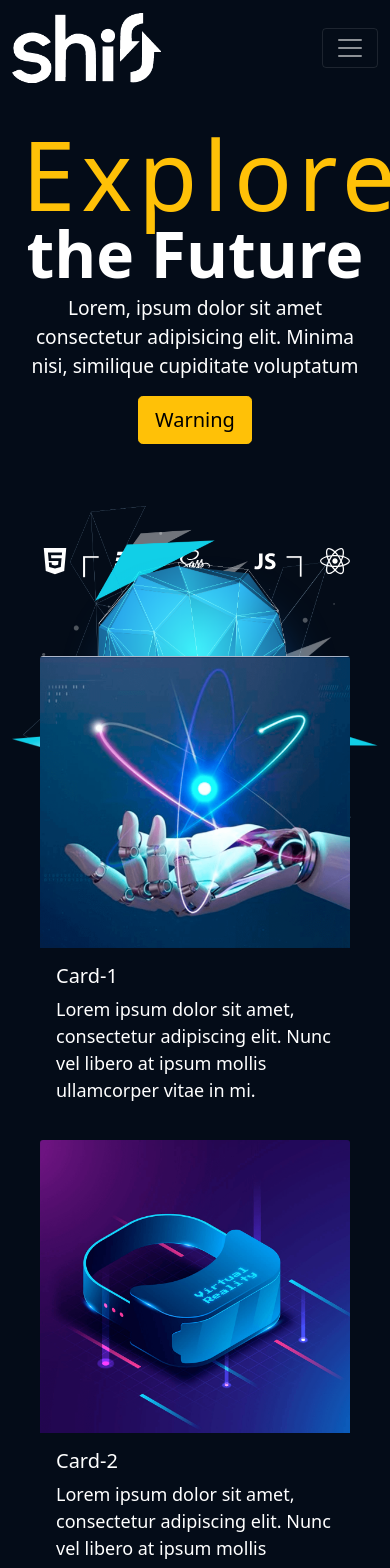
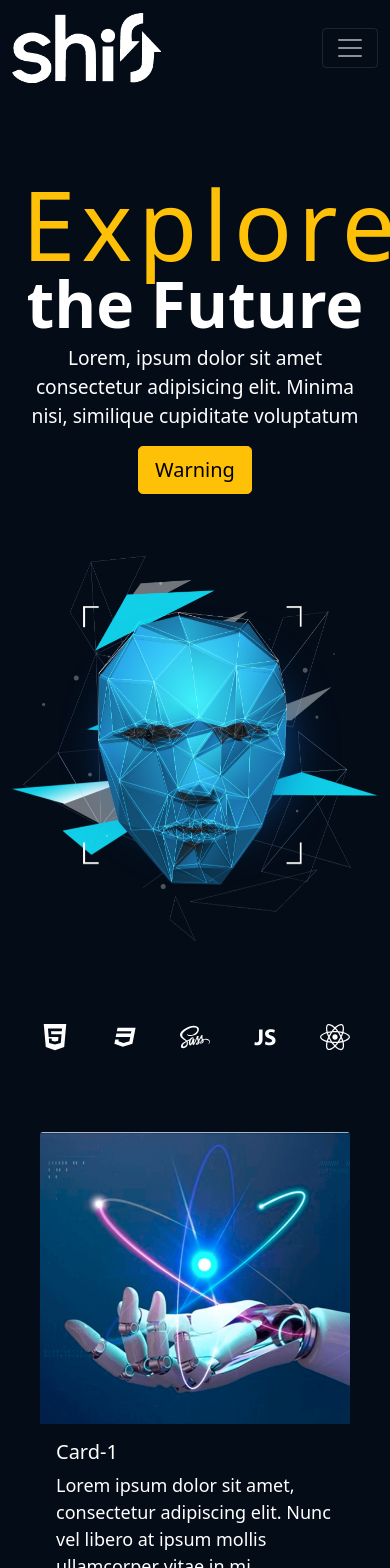
Before and after one commit to ChrisBridge/my-portfolio-react, a React (Create React App) app: page / in a window 390 px wide. Shown: the top 1568 px of the page. Built offline with nearby package versions, Linux system fonts and the light colour scheme.

Commit message:
ricontrollo su mobile

```diff
--- a/src/components/BoxIntro/box-intro.jsx
+++ b/src/components/BoxIntro/box-intro.jsx
@@ -6,7 +6,7 @@ export default class str extends Component {
     render() {
         return (
           <>
-          <Col>
+          <Col xs={12} md={12} lg={4}>
             <Card>
               <Card.Img variant="top" src={this.props.immagine} />
               <Card.Body>
--- a/src/components/Contact/contact.jsx
+++ b/src/components/Contact/contact.jsx
@@ -7,7 +7,11 @@ export default class contact extends Component {
     render() {
         return (
         <>
-            <Row className='form_box'>
+            <Row className='form_box align-items-center'>
+                <Col sm={12} md={6}>
+                    <img src={Image} alt="" className='contact_img' />
+                </Col>
+
                 <Col sm={12} md={6}>
                     <div className="contact_form">
                         <h2>Here Me...</h2>
@@ -32,9 +36,6 @@ export default class contact extends Component {
                         <Button variant="outline-warning">Click Here</Button>
                     </div>
                 </Col>
-                <Col sm={12} md={6}>
-                    <img src={Image} alt="" className='contact_img' />
-                </Col>
             </Row>
         </>
         )
--- a/src/components/Contact/contact.scss
+++ b/src/components/Contact/contact.scss
@@ -1,7 +1,8 @@
 .form_box{
     .contact_form{
+        padding-left: 20px;
         h2{
-            font-size: 100px;
+            font-size: 70px;
             font-weight: bold;
         }
     }
@@ -32,3 +33,14 @@
         border-color: #285c91;
     }
 }
+
+@media (max-width: 768px){
+  .contact_form{
+      text-align: center;
+      margin-top: 30px;
+      padding: 0!important;
+      .btn-outline-warning{
+          margin: 30px 0;
+      }
+  }
+}
--- a/src/components/Hero/Hero.jsx
+++ b/src/components/Hero/Hero.jsx
@@ -9,7 +9,7 @@ function Hero() {
     return (
         <section className='hero'>
             <Row>
-                <Col md={6}>
+                <Col xs={12} md={12} lg={6}>
                     <div className="hero_content">
                         <h1 className='hero_title'>
                             <span title="Explore" className='bigTitle'>Explore</span> the Future</h1>
@@ -17,7 +17,7 @@ function Hero() {
                         <Button variant="warning" size="lg">Warning</Button>{' '}
                     </div>
                 </Col>
-                <Col md={6}>
+                <Col xs={12} md={12} lg={6}>
                     <img src={image} alt="Future" className='scale-up-center hero_image'/>
                 </Col>
             </Row>
--- a/src/components/Hero/Hero.scss
+++ b/src/components/Hero/Hero.scss
@@ -1,8 +1,6 @@
 .hero{
-    height: 80vh;
-    @media (min-width: 1280px) {
-        padding-top: 100px;
-    }
+    height: 100%;
+    padding: 50px 0;
     .hero_content{
         padding-top: 5rem;
         .bigTitle{
@@ -83,8 +81,10 @@
 /* ! media query tablet */
 /* -------------------------------------------------------------------------------- */
 
-@media (max-width: 1023px) {
+@media (max-width: 820px) {
     .hero {
-        height: 20vh;
+        height: 100%;
+        padding-top: 50px;
+        text-align: center;
     }
 }
--- a/src/components/Tech/tech.scss
+++ b/src/components/Tech/tech.scss
@@ -9,16 +9,8 @@ ul.icon-tech{
         margin: 20px;
     }
 }
-
-@media (min-width: 1200px) {
-  ul.icon-tech{
-      margin-top: 100px;
-  }
-}
-
 @media (max-width: 768px) {
   ul.icon-tech{
-      margin-top: 250px;
       font-size: 30px;
   }
 }
```
